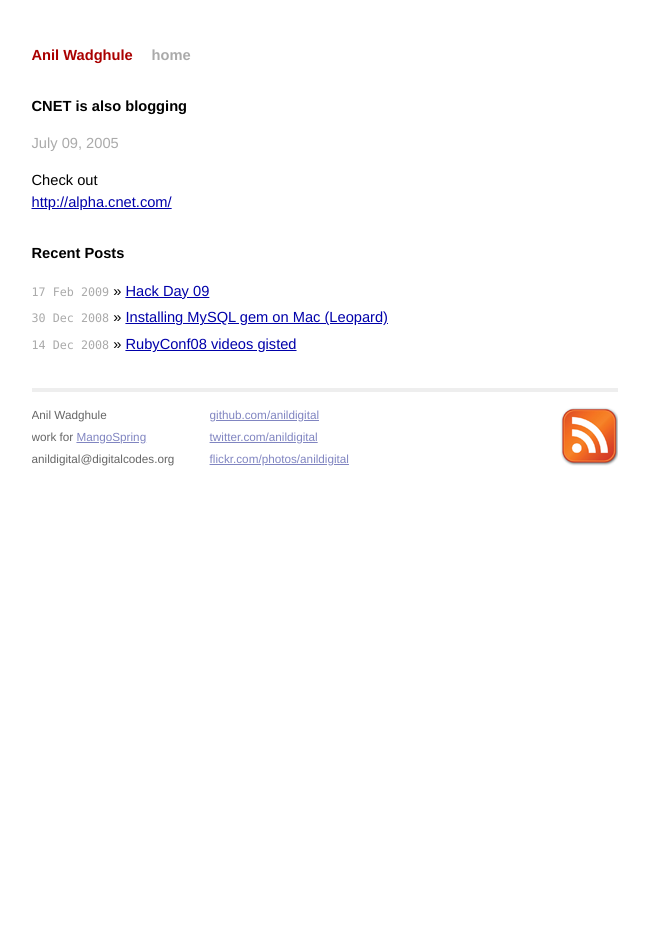
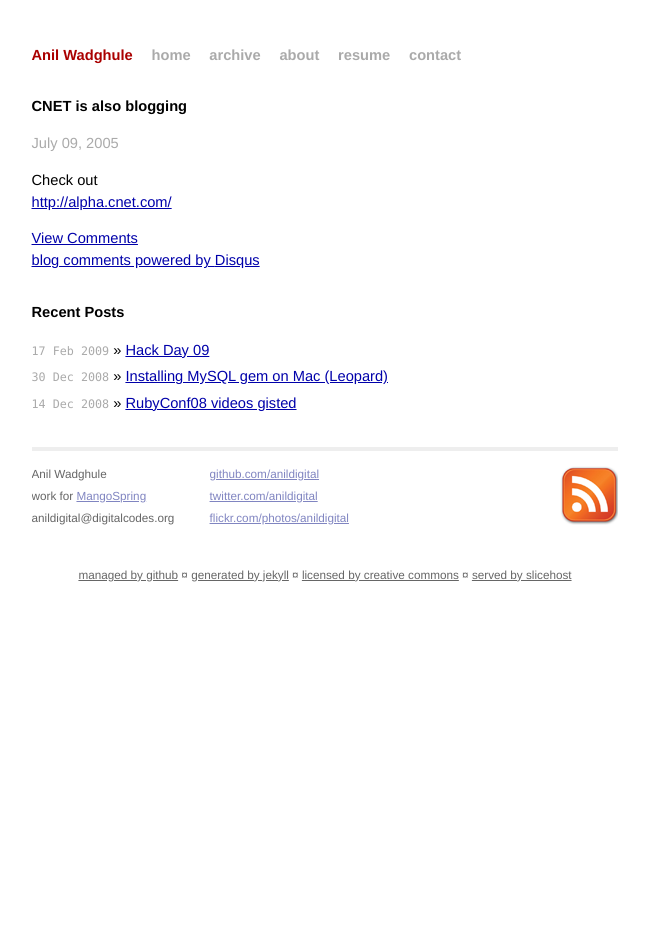
Before and after one commit to anildigital/anildigital.github.io, a Jekyll site: the page built from _posts/2005-07-09-cnet-is-also-blogging.markdown, in a window 1280 px wide. Shown: the whole page, without its empty margins (315-964 px from the left). Built offline with Jekyll 4.4.1, drawn with Linux system fonts in a browser that asks for light colours; Markdown is read by kramdown in place of the engine named in the settings; comment, search, counter and statistics services are not loaded.

Commit message:
Some tweaks and added CNAME

```diff
--- a/_layouts/default.html
+++ b/_layouts/default.html
@@ -19,6 +19,10 @@
 		<div class="title">
 			<a href="/">Anil Wadghule</a>
 			<a class="extra" href="/">home</a>
+			<a class="extra" href="/archive.html">archive</a>
+			<a class="extra" href="/about.html">about</a>
+			<a class="extra" href="/resume.html">resume</a>
+			<a class="extra" href="/contact.html">contact</a>
 		</div>
 
 		{{ content }}
@@ -44,7 +48,27 @@
 				</a>
 			</div>
 		</div>
+		<div  class="footer2" >
+		 <a href="https://github.com/anildigital/anildigital.github.com/tree">managed by github</a>  ¤ <a href="http://github.com/mojombo/jekyll">generated by jekyll</a>  ¤ <a href="http://creativecommons.org/licenses/by-sa/3.0/us/">licensed by creative commons</a>  ¤ <a href="http://slicehost.com">served by slicehost</a>
+		</div>
 	</div>
+
+
+
+	<script type="text/javascript">
+	//<![CDATA[
+	(function() {
+			var links = document.getElementsByTagName('a');
+			var query = '?';
+			for(var i = 0; i < links.length; i++) {
+				if(links[i].href.indexOf('#disqus_thread') >= 0) {
+					query += 'url' + i + '=' + encodeURIComponent(links[i].href) + '&';
+				}
+			}
+			document.write('<script charset="utf-8" type="text/javascript" src="http://disqus.com/forums/anilsweblog/get_num_replies.js' + query + '"></' + 'script>');
+		})();
+	//]]>
+	</script>
 
 
 </body>
--- a/_layouts/post.html
+++ b/_layouts/post.html
@@ -5,6 +5,13 @@
   <h1> {{page.title}} </h1>
   <p class="meta">{{ page.date | date:"%B %d, %Y" }}</p>
   {{ content }}
+<div>
+	<a href="{{ page.url }}#disqus_thread">View Comments</a>
+</div>
+</div>
+<div>
+
+<div id="disqus_thread"></div><script type="text/javascript" src="http://disqus.com/forums/anilsweblog/embed.js"></script><noscript><a href="http://anilsweblog.disqus.com/?url=ref">View the discussion thread.</a></noscript><a href="http://disqus.com" class="dsq-brlink">blog comments powered by <span class="logo-disqus">Disqus</span></a>
 </div>
 
 
--- a/css/screen.css
+++ b/css/screen.css
@@ -72,6 +72,8 @@
 	font-size: 80%;
 }
 
+
+
 /*****************************************************************************/
 /*
 /* Site
@@ -84,6 +86,16 @@
 	width: 40em;
 	margin: 3em auto 2em auto;
 	line-height: 1.5em;
+}
+
+.site_left{
+
+
+}
+
+.site_right{
+
+
 }
 
 .title {
@@ -142,6 +154,17 @@
 	border: 0;
 }
 
+.site .footer2 {
+	font-size: 80%;
+	color: #666;
+	text-align:center;
+	margin-top: 2em;
+	overflow: hidden;
+}
+.site .footer2 a {
+   color: #666;
+}
+
 /*****************************************************************************/
 /*
 /* Posts
```
Also changed, not shown: _posts/2008-12-30-installing-mysql-gem-on-mac-leopard.markdown (+38 -34 lines), index.html (+14 -5 lines), 1 other file. Lines whose indentation alone changed are shown as unchanged.
